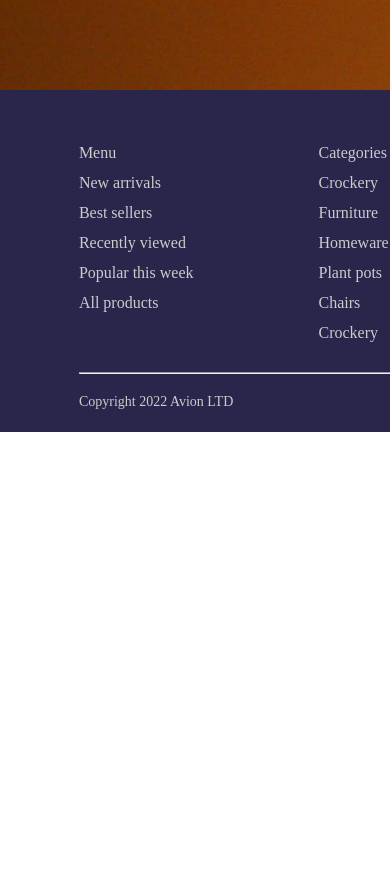
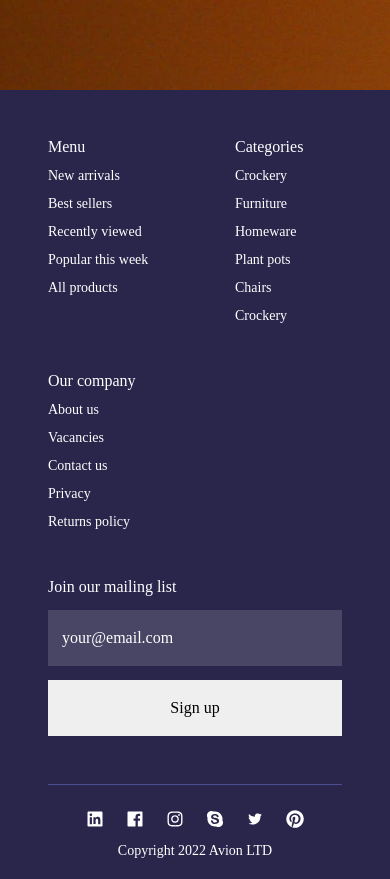
Before and after one commit to mayconndouglass/ecommerce-website-react, a React (Vite) app: page / in a window 390 px wide. Shown: the part 5460-6339 px from the top of the page. Before the commit the page ends 5892 px from the top, so only its background shows below. Built offline with nearby package versions, Linux system fonts and the light colour scheme.

Commit message:
feat: footer responsive

```diff
--- a/src/pages/Home/components/Footer/index.tsx
+++ b/src/pages/Home/components/Footer/index.tsx
@@ -5,10 +5,10 @@ export const Footer = () => {
     return (
         <S.Container>
             <div className="content-container">
-                <div className="grid-container">
+                <S.Grid>
                     <div className="list">
+                        <p>Menu</p>
                         <ul>
-                            <li>Menu</li>
                             <li>New arrivals</li>
                             <li>Best sellers</li>
                             <li>Recently viewed</li>
@@ -18,8 +18,8 @@ export const Footer = () => {
                     </div>
 
                     <div className="list">
+                        <p>Categories</p>
                         <ul>
-                            <li>Categories</li>
                             <li>Crockery</li>
                             <li>Furniture</li>
                             <li>Homeware</li>
@@ -30,8 +30,8 @@ export const Footer = () => {
                     </div>
 
                     <div className="list">
+                        <p>Our company</p>
                         <ul>
-                            <li>Our company</li>
                             <li>About us</li>
                             <li>Vacancies</li>
                             <li>Contact us</li>
@@ -44,25 +44,27 @@ export const Footer = () => {
                         <h4>Join our mailing list</h4>
 
                         <div className="input-footer">
-                            <input type="text" placeholder='your@email.com' />
+                            <input type="text" placeholder="your@email.com" />
                             <button>Sign up</button>
                         </div>
                     </div>
-                </div>
+                </S.Grid>
 
-                <hr />
-
-                <div className="info-container">
-                    <div className="copyright">
-                        Copyright 2022 Avion LTD
-                    </div>
+                <S.Divider />
+                <S.Info>
+                    <div className="copyright">Copyright 2022 Avion LTD</div>
 
                     <div className="social-media">
                         {socialMedia.map(({ alt, title, icon }) => (
-                            <img key={title} src={icon} alt={alt} title={title} />
+                            <img
+                                key={title}
+                                src={icon}
+                                alt={alt}
+                                title={title}
+                            />
                         ))}
                     </div>
-                </div>
+                </S.Info>
             </div>
         </S.Container>
     )
--- a/src/pages/Home/components/Footer/styles.ts
+++ b/src/pages/Home/components/Footer/styles.ts
@@ -1,49 +1,71 @@
 import styled from 'styled-components'
 
 export const Container = styled.footer`
-    /* height: 380px; */
-    background-color: ${props => props.theme['dark-primary']};
+    background-color: ${(props) => props.theme['dark-primary']};
 
     .content-container {
-        width: 1440px;
+        width: min(100%, 1440px);
         margin: 0 auto;
         padding: 3.43rem 4.93rem 1.25rem 4.93rem;
 
-        color: #ccc;
+        font-family: "satoshi";
+
+        @media screen and (max-width: 565px) {
+            padding-inline: 3rem;
+            padding-block: 3rem 1.25rem;
+        }
+    }
+`
+
+export const Grid = styled.div`
+    display: grid;
+    gap: 3rem;
+    grid-template-columns: repeat(3, 150px) 1fr;
+
+    .list {
+        color: ${(props) => props.theme.white};
+
+        p {
+            display: block;
             font-family: "Clash Display";
-        font-size: 1rem;
-        font-weight: 400;
-
-        .grid-container {
-            display: flex;
-            gap: 7.812rem;/* 125px */
+            white-space: nowrap;
+            margin-bottom: 0.75rem;
         }
 
-        .list {
         ul {
             display: flex;
             flex-direction: column;
             gap: 12px;
+
+            li {
+                font-size: 0.875rem;
+                white-space: nowrap;
+            }
         }
     }
 
     .input-container {
+        width: min(100%, 609px);
+
         h4 {
-                margin-bottom: 9px;
+            color: ${(props) => props.theme.white};
+            margin-bottom: 0.875rem;
+            font-family: "Clash Display";
+            font-weight: 400;
         }
 
         input {
-                width: 509px;
+            width: calc(100% - 118px);
             height: 56px;
             border: none;
             outline: none;
-                padding: 0.937rem 1.875rem;
-                background-color: #F9F9F926;
+            padding-inline: 0.875rem;
+            background-color: #f9f9f926;
+            color: ${(props) => props.theme.white};
+            font-family: "Satoshi";
+            font-size: 1rem;
 
             &::placeholder {
-                    font-family: "Satoshi";
-                    font-size: 1rem;
-                    font-weight: 400;
                 color: white;
             }
         }
@@ -62,18 +84,75 @@ export const Container = styled.footer`
         }
     }
 
-        hr {
-            color: ${props => props.theme.primary};
-            margin-top: 30px;
+    @media screen and (max-width: 1080px) {
+        .input-container {
+            input {
+                width: 100%;
+            }
+            button {
+                display: block;
+                margin-top: 0.875rem;
+                width: 100%;
+            }
+        }
     }
 
-        .info-container {
+    @media screen and (max-width: 980px) {
+        grid-template-columns: repeat(3, auto);
+
+        .input-container {
+            grid-column: 1/3;
+
+            input {
+                width: calc(100% - 118px);
+            }
+            button {
+                display: inline;
+                margin-top: 0;
+                width: 118px;
+            }
+        }
+    }
+
+    @media screen and (max-width: 700px) {
+        .input-container {
+            grid-column: 1/4;
+        }
+    }
+
+    @media screen and (max-width: 565px) {
+        grid-template-columns: repeat(2, auto);
+
+        .input-container {
+            grid-column: 1/3;
+
+            input {
+                width: 100%;
+            }
+            button {
+                display: block;
+                margin-top: 0.875rem;
+                width: 100%;
+            }
+        }
+    }
+`
+
+export const Divider = styled.div`
+    height: 1px;
+    width: 100%;
+    background-color: ${(props) => props.theme.primary};
+    margin-top: 3rem;
+`
+
+export const Info = styled.div`
     display: flex;
     justify-content: space-between;
     align-items: center;
-            margin-top: 1.125rem;
+    margin-top: 1.5rem;
 
     .copyright {
+        color: ${(props) => props.theme.white};
         font-family: "Satoshi";
         font-weight: 400;
         font-size: 0.875rem;
@@ -88,6 +167,9 @@ export const Container = styled.footer`
             height: 20px;
         }
     }
-        }
+
+    @media screen and (max-width: 565px) {
+        flex-direction: column-reverse;
+        gap: 0.875rem;
     }
 `
```
Lines whose indentation alone changed are shown as unchanged.
